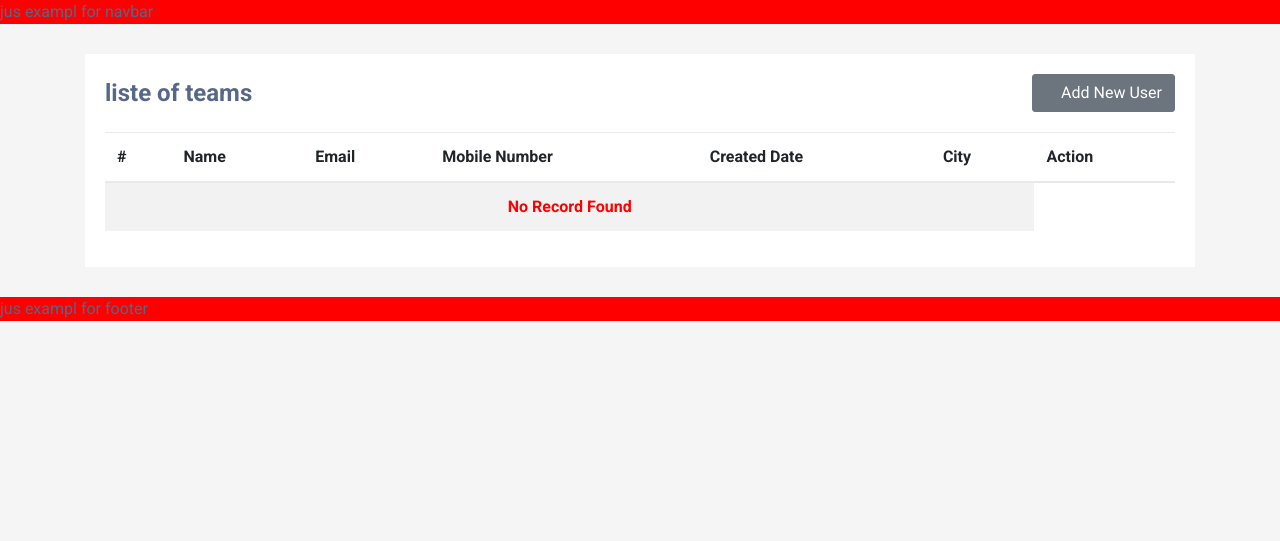
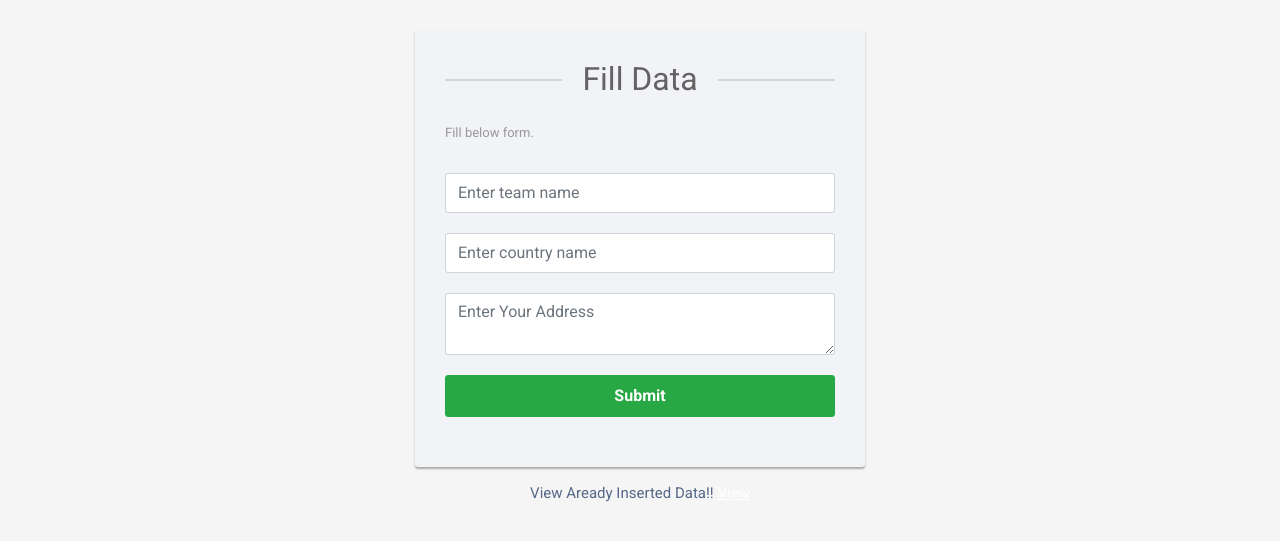
Before and after one commit to mohamedtergui1/stadiumstream, a PHP site: page /team/addteam/ in a window 1280 px wide. Shown: the part 56-597 px from the top of the page. Run offline with PHP 8.4, Linux system fonts and the light colour scheme; data that the repository does not hold is empty; some libraries are stand-ins or nearby versions.

Commit message:
terminer  Controllller create and read

```diff
--- a/app/Controller/TeamController.php
+++ b/app/Controller/TeamController.php
@@ -1,6 +1,7 @@
 <?php
 
 namespace App\Controller;
+
 use App\Model\TeamModel;
 use App\Controller\Controller;
 
@@ -11,15 +12,17 @@ class TeamController extends Controller
     {
 
         $teams = new TeamModel();
+
         $result = $teams->allTeams();
-        $this->render("user", "listeUser", "liste of teams", $result);
+
+        $this->render("team", "listeTeam", "liste of teams", $result);
 
     }
 
-    public function adduser()
+    public function addteam()
     {
 
-        $this->render("user", "create", "Add Users", array());
+        $this->render("team", "create", "Add Users", array());
 
     }
 
@@ -28,11 +31,14 @@ class TeamController extends Controller
         if ($_SERVER["REQUEST_METHOD"] == 'POST') {
 
             $name = $_POST['name'] ?? '';
+
             $description = $_POST['description'] ?? '';
-            $country  = $_POST['country'] ?? '';
+
+            $country = $_POST['country'] ?? '';
 
             $team = new TeamModel();
-            $res = $team->addTeam($name, $description,$country);
+
+            $res = $team->addTeam($name, $description, $country);
 
 
             if ($res) {
@@ -48,5 +54,12 @@ class TeamController extends Controller
             echo "Invalid request method.";
         }
     }
+    public function destroy($id){
+        $team =  new TeamModel();
+        $res =  $team->deleteTeam($id);
+        if($res){
+              header("Location:../../");
+        }else echo 'something is wrong';
+    }
 
 }
--- a/app/Model/TeamModel.php
+++ b/app/Model/TeamModel.php
@@ -48,7 +48,7 @@ class TeamModel
 
             foreach ($res as $r)
             {
-                $team = new Team($r['id'],$r['name'],$r['country'],$r['description'],$r['ceated_at']);
+                $team = new Team($r['id'],$r['name'],$r['country'],$r['description'],$r['created_at']);
                 array_push($this->teams,$team);
             }
              return $this->teams;
@@ -73,7 +73,7 @@ class TeamModel
             }
     }
 
-    public function deleteTser($id) {
+    public function deleteTeam($id) {
         try {
 
 
--- a/app/View/include/layout.php
+++ b/app/View/include/layout.php
@@ -15,9 +15,11 @@
 
 </head>
 <body>
+
+
   <!-- nav bar  for example its not match with this mini project-->
 <?php include '../app/View/include/navbar.php'; ?>
-<div  style="height:10%; background-color:red;" > jus exampl for  navbar </div>
+
 <!-- nav bar  -->
 
 
@@ -27,7 +29,6 @@
   <?=$body?>
 
 
-<div  style="height:10%; background-color:red;" > jus exampl for  footer </div>
 
 <?php
 // include your footer that just a exampl
--- /dev/null
+++ b/app/View/team/create.php
@@ -0,0 +1,50 @@
+
+<?php  ob_start();  ?>
+<div class="signup-form">
+
+    <form action="../insertteam" method="post">
+
+		<h2>Fill Data</h2>
+
+		<p class="hint-text">Fill below form.</p>
+
+        <div class="form-group">
+            <input type="text" class="form-control" name="name" placeholder="Enter team name  " required="true" >
+        </div>
+
+        <div class="form-group">
+        	<input type="test" class="form-control" name="country" placeholder="Enter country name" required="true">
+        </div>
+
+		<div class="form-group">
+            <textarea class="form-control" name="description" placeholder="Enter Your Address" required="true"></textarea>
+        </div>
+
+
+		<div class="form-group">
+            <button type="submit" class="btn btn-success btn-lg btn-block" name="submit">Submit</button>
+        </div>
+
+    </form>
+
+	<div class="text-center">View Aready Inserted Data!!  <a href="index.php">View</a></div>
+
+</div>
+<script src="https://cdn.tiny.cloud/1/8bbf5ux15rmt3choi30m1dz7v2m6imkwwv77qovmswf0mq5z/tinymce/6/tinymce.min.js" referrerpolicy="origin"></script>
+
+<!-- Place the following <script> and <textarea> tags your HTML's <body> -->
+<script>
+  tinymce.init({
+    selector: 'textarea',
+    plugins: 'ai tinycomments mentions anchor autolink charmap codesample emoticons image link lists media searchreplace table visualblocks wordcount checklist mediaembed casechange export formatpainter pageembed permanentpen footnotes advtemplate advtable advcode editimage tableofcontents mergetags powerpaste tinymcespellchecker autocorrect a11ychecker typography inlinecss',
+    toolbar: 'undo redo | blocks fontfamily fontsize | bold italic underline strikethrough | link image media table mergetags | align lineheight | tinycomments | checklist numlist bullist indent outdent | emoticons charmap | removeformat',
+    tinycomments_mode: 'embedded',
+    tinycomments_author: 'Author name',
+    mergetags_list: [
+      { value: 'First.Name', title: 'First Name' },
+      { value: 'Email', title: 'Email' },
+    ],
+    ai_request: (request, respondWith) => respondWith.string(() => Promise.reject("See docs to implement AI Assistant")),
+  });
+</script>
+<?php  $body=ob_get_clean(); ?>
--- a/app/View/user/listeUser.php
+++ /dev/null
@@ -1,68 +0,0 @@
-<?php
-
-// $title ="liste of users";
-?>
-<?php
-ob_start(); ?>
-
-<div class="container-xl">
-    <div class="table-responsive">
-        <div class="table-wrapper">
-            <div class="table-title">
-                <div class="row">
-                    <div class="col-sm-5">
-                        <h2><b><?=$title?></b></h2>
-                    </div>
-                       <div class="col-sm-7" align="right">
-                       <a href="user/adduser/" class="btn btn-secondary"><i class="material-icons">&#xE147;</i> <span>Add New User</span></a>
-
-                    </div>
-                </div>
-            </div>
-            <table class="table table-striped table-hover">
-                <thead>
-                    <tr>
-                        <th>#</th>
-                        <th>Name</th>
-                        <th>Email</th>
-                        <th>Mobile Number</th>
-                        <th>Created Date</th>
-                        <th>City</th>
-                        <th>Action</th>
-                    </tr>
-                </thead>
-                <tbody>
-                <?php
-                 foreach($result as $res):  ?>
-
-                    <tr>
-                        <td><?=$res->getFname()?></td>
-                        <td><?=$res->getLname()?></td>
-                        <td><?=$res->getEmail()?></td>
-                        <td><?=$res->getAddress()?></td>
-                        <td><?=$res->getCreationDate()?></td>
-                        <td><?=$res->getVilleId()?></td>
-                        <td>
-                            <a href="?action=read&viewid=<?=$res->getId()?>" class="view" title="View" data-toggle="tooltip"><i class="material-icons">&#xE417;</i></a>
-                            <a href="edit.php?editid=<?=$res->getId()?>" class="edit" title="Edit" data-toggle="tooltip"><i class="material-icons">&#xE254;</i></a>
-                            <a href="?action=delete&delelteid=<?=$res->getId()?>" class="delete" title="Delete" data-toggle="tooltip" onclick="return confirm('Do you really want to Delete ?');"><i class="material-icons">&#xE872;</i></a>
-                        </td>
-                    </tr>
-
-                    <?php endforeach; ?>
-
-<!-- If no records found -->
-<?php   if (count($result) == 0): ?>
-<tr>
-    <th style="text-align:center; color:red;" colspan="6">No Record Found</th>
-</tr>       <?php  endif; ?>
-                </tbody>
-            </table>
-
-        </div>
-    </div>
-</div>
-
-<?php $body=ob_get_clean(); ?>
-
-<!-- include_once '../app/View/include/layout.php'; -->
```
Also changed, not shown: app/View/team/listeTeam.php (added, +72 -0 lines), app/View/user/create.php (deleted, +0 -26 lines), public/.htaccess.
